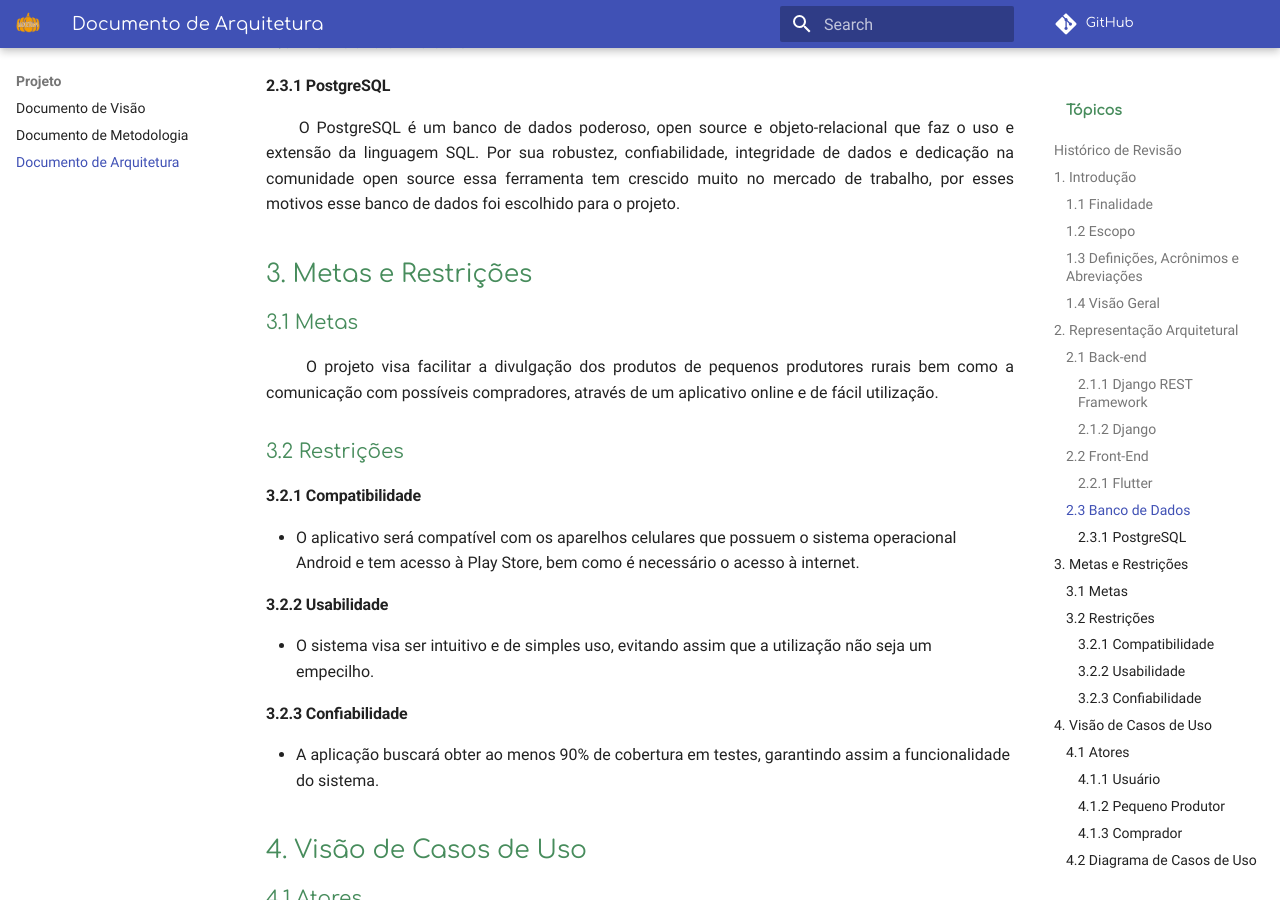
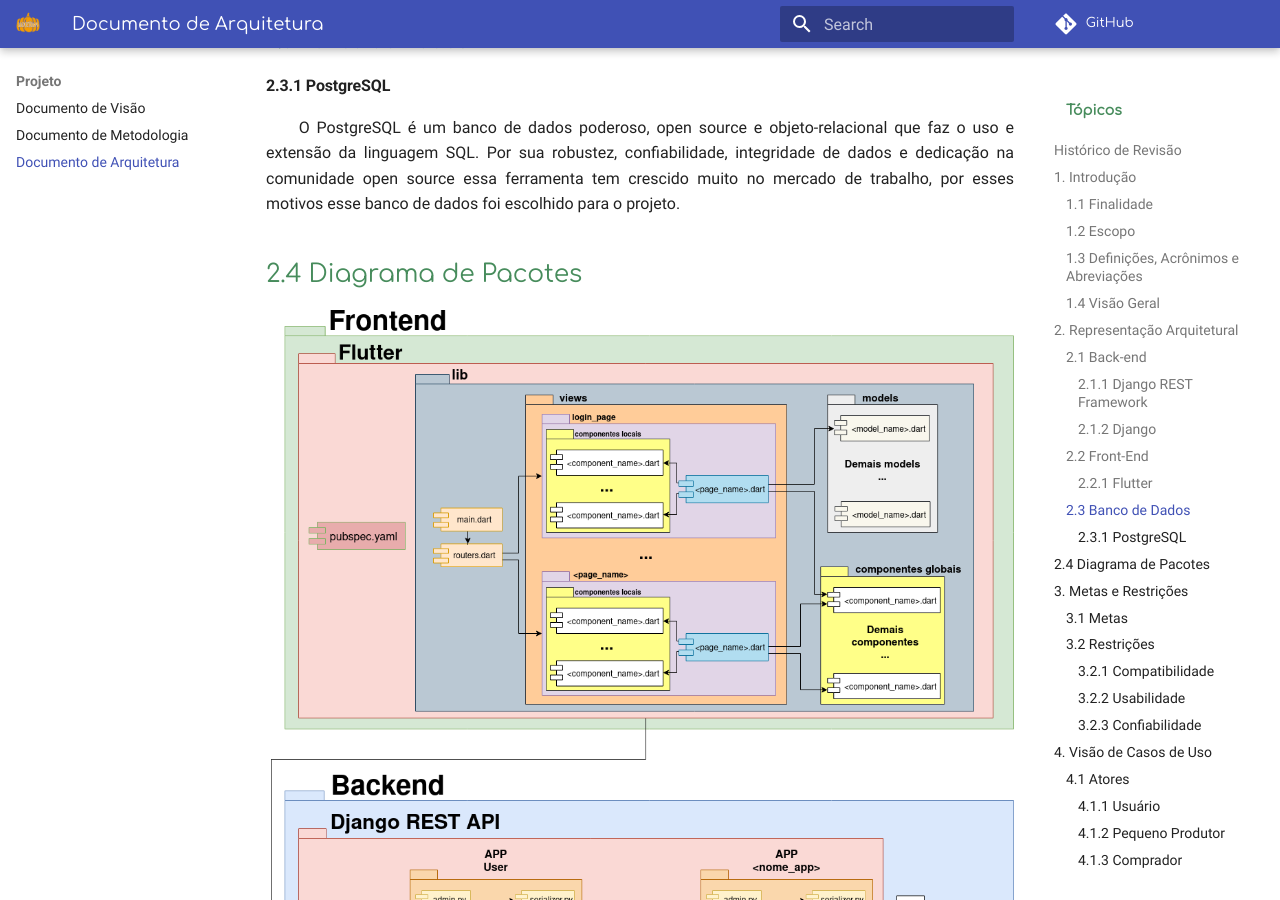
Before and after one commit to fga-eps-mds/2020.2-Hortum, an MkDocs documentation site: the page built from docs/Documento_de_arquitetura.md, in a window 1280 px wide and 900 px high, scrolled down 3073 px. Built offline with MkDocs 1.6.1 and Material for MkDocs 9.7.7, drawn with Linux system fonts in a browser that asks for light colours; comment, search, counter and statistics services are not loaded; some of the changed lines change nothing that is shown.

Commit message:
#116 Adicionando diagramação de pacotes ao documento de arquitetura

```diff
--- a/docs/Documento_de_arquitetura.md
+++ b/docs/Documento_de_arquitetura.md
@@ -74,6 +74,9 @@ Stream</b> permite eventos assíncronos no aplicativo.</p>
 #### 2.3.1 PostgreSQL
 <p align = "justify"> &emsp;&emsp;O PostgreSQL é um banco de dados poderoso, open source e objeto-relacional que faz o uso e extensão da linguagem SQL. Por sua robustez, confiabilidade, integridade de dados e dedicação na comunidade open source essa ferramenta tem crescido muito no mercado de trabalho, por esses motivos esse banco de dados foi escolhido para o projeto.</p>
 
+## 2.4 Diagrama de Pacotes
+![Diagrama de Pacotes](img/diagrama_de_pacotes.png)
+
 ## 3. Metas e Restrições
 
 ### 3.1 Metas
@@ -147,10 +150,10 @@ Stream</b> permite eventos assíncronos no aplicativo.</p>
 <p align = "justify"> &emsp;&emsp; Um Produtor pode ter várias localizações, mas cada localização pertence a apenas 1 Produtor. Cardinalidade(1,n)</p>
 
 #### 5.2 Diagrama Entidade-Relacionamento (DER)
-![](img/diagrama_entidade_relacionamentos.png)
+![DER](img/diagrama_entidade_relacionamentos.png)
 
 ### 5.3 Modelo Entidade-Relacionamento (MER)
-![Arquitetura Banco de Dados](img/diagrama_banco_de_dados.png)
+![MER](img/diagrama_banco_de_dados.png)
 
 
 
```
Also changed, not shown: docs/img/diagrama_de_pacotes.png (added).
